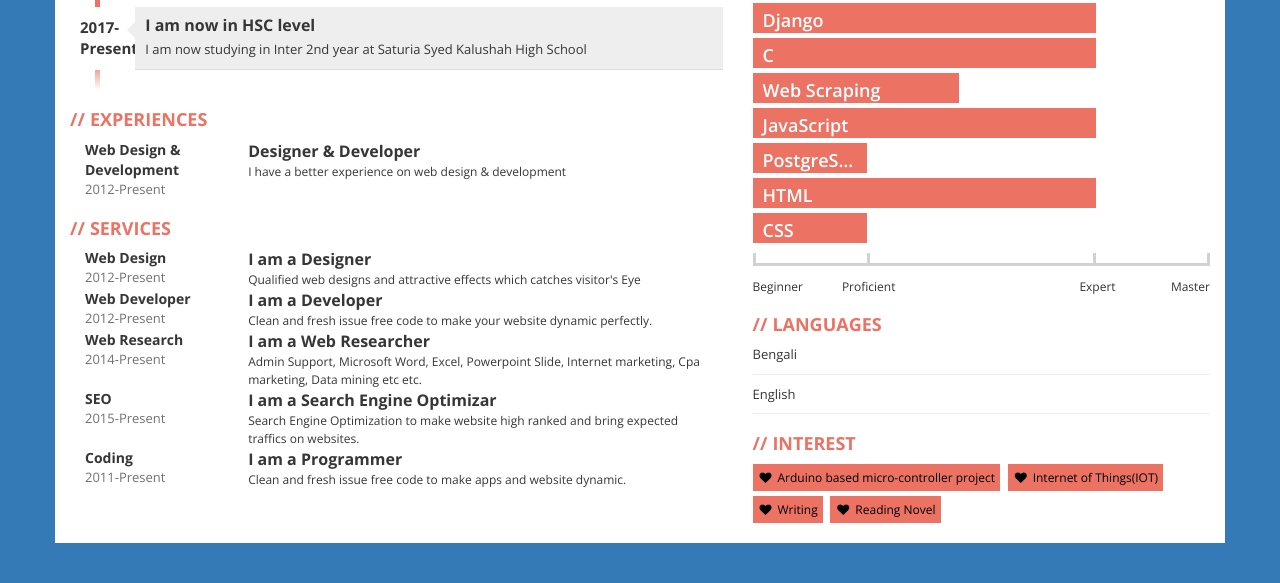
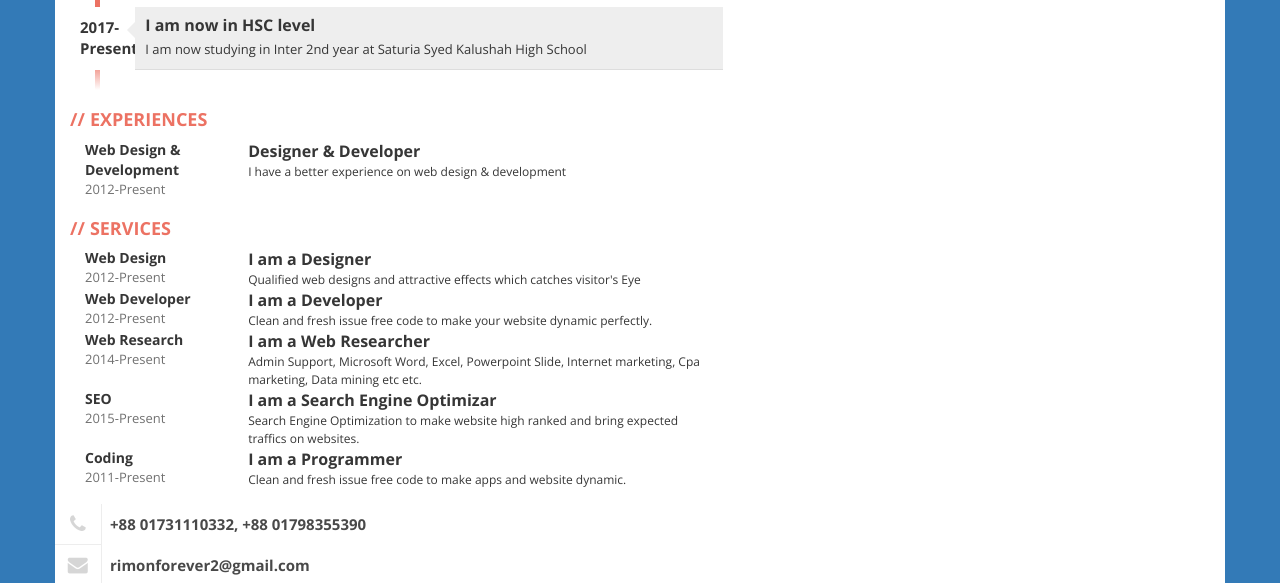
Before and after one commit to arrimonhere/ArRimonHere, a plain HTML site: page index.html in a window 1280 px wide. Shown: the part 572-1155 px from the top of the page. Before the commit the page ends 1130 px from the top, so only its background shows below. Drawn offline with nearby package versions, Linux system fonts and the light colour scheme; files whose address does not match are found by name.

Commit message:
Update index.html

```diff
--- a/index.html
+++ b/index.html
@@ -137,7 +137,7 @@
              </div>
           </div>
         </div>
-        <div class="col-xs-12 col-sm-5">
+
           <!-- CONTACT -->
           <div class="box clearfix">
             <h2>Contact</h2>
```
